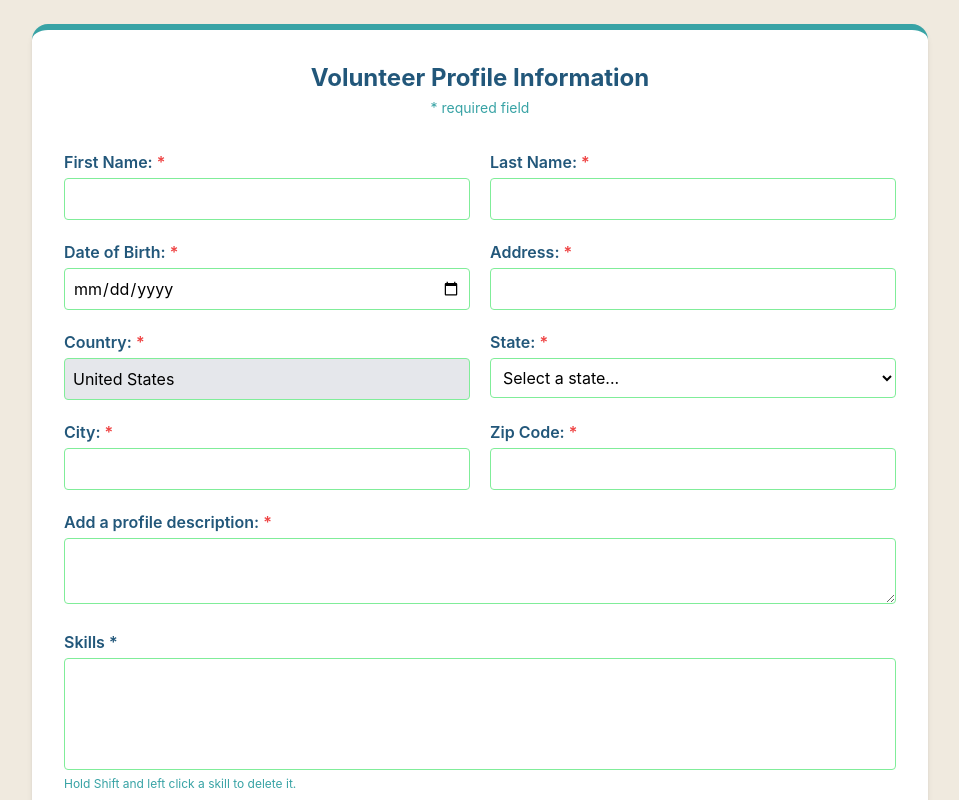
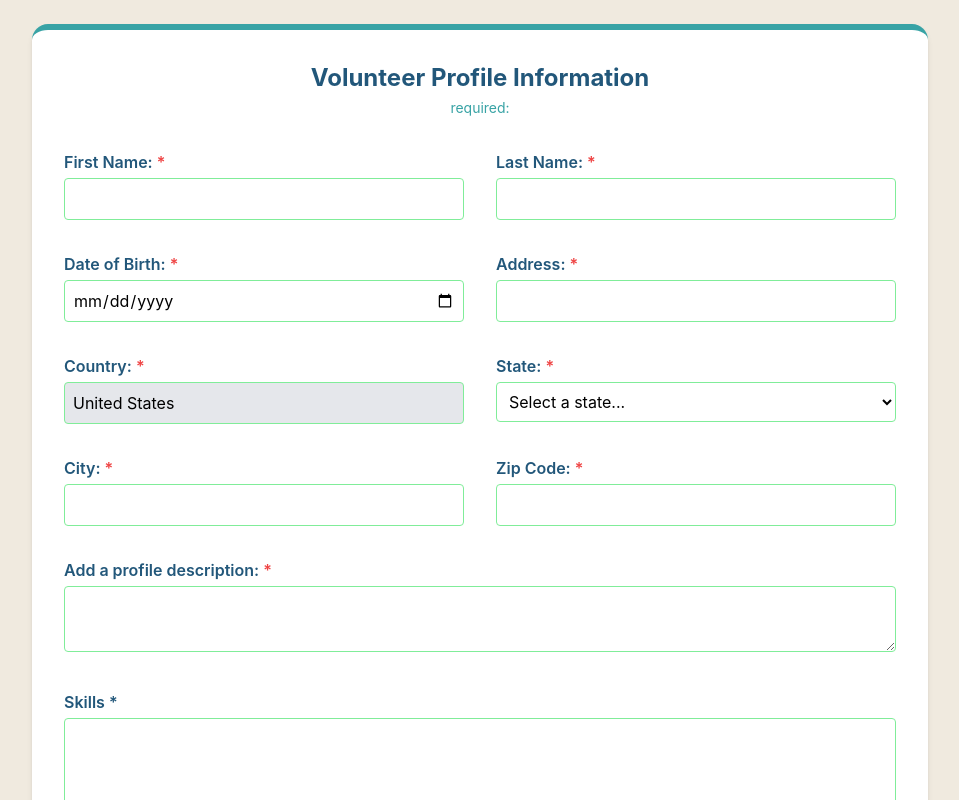
Before and after one commit to UHCOSC-4358-Group/volunteer-website-frontend, a React (Vite) app: page / in a window 1280 px wide. Both pictures are taken after a click on the button "Continue". Shown: the top 800 px of the page, without its empty margins (160-1119 px from the left). Built offline with nearby package versions, Linux system fonts and the light colour scheme.

Commit message:
fix: fix grid styling errors causing for input cols not to collapse to one col

```diff
--- a/src/components/auth/SignupSecondForm.tsx
+++ b/src/components/auth/SignupSecondForm.tsx
@@ -89,7 +89,8 @@ export function FormInput({
   }
 
   return (
-    <div className={`col-span-${colspan}`}>
+    // Span two on bigger screens
+    <div className={`md:col-span-${colspan}`}>
       <label htmlFor={name} className="block font-semibold mb-1 text-navy">
         {labelText}
         <span className="text-[#ef4444]">{required && " *"}</span>
--- a/src/components/auth/VolunteerSignupForm.tsx
+++ b/src/components/auth/VolunteerSignupForm.tsx
@@ -132,9 +132,9 @@ function VolunteerSignupForm({
         <h2 className="text-2xl font-bold mb-1 text-center text-navy">
           Volunteer Profile Information
         </h2>
-        <p className="text-sm text-center mb-8 text-teal">* required field</p>
+        <p className="text-sm text-center mb-8 text-teal">required: </p>
 
-        <div className="grid grid-cols-1 md:grid-cols-2 gap-5">
+        <div className="grid grid-cols-1 md:grid-cols-2 gap-8">
           <FormInput
             type="text"
             name="firstName"
```
